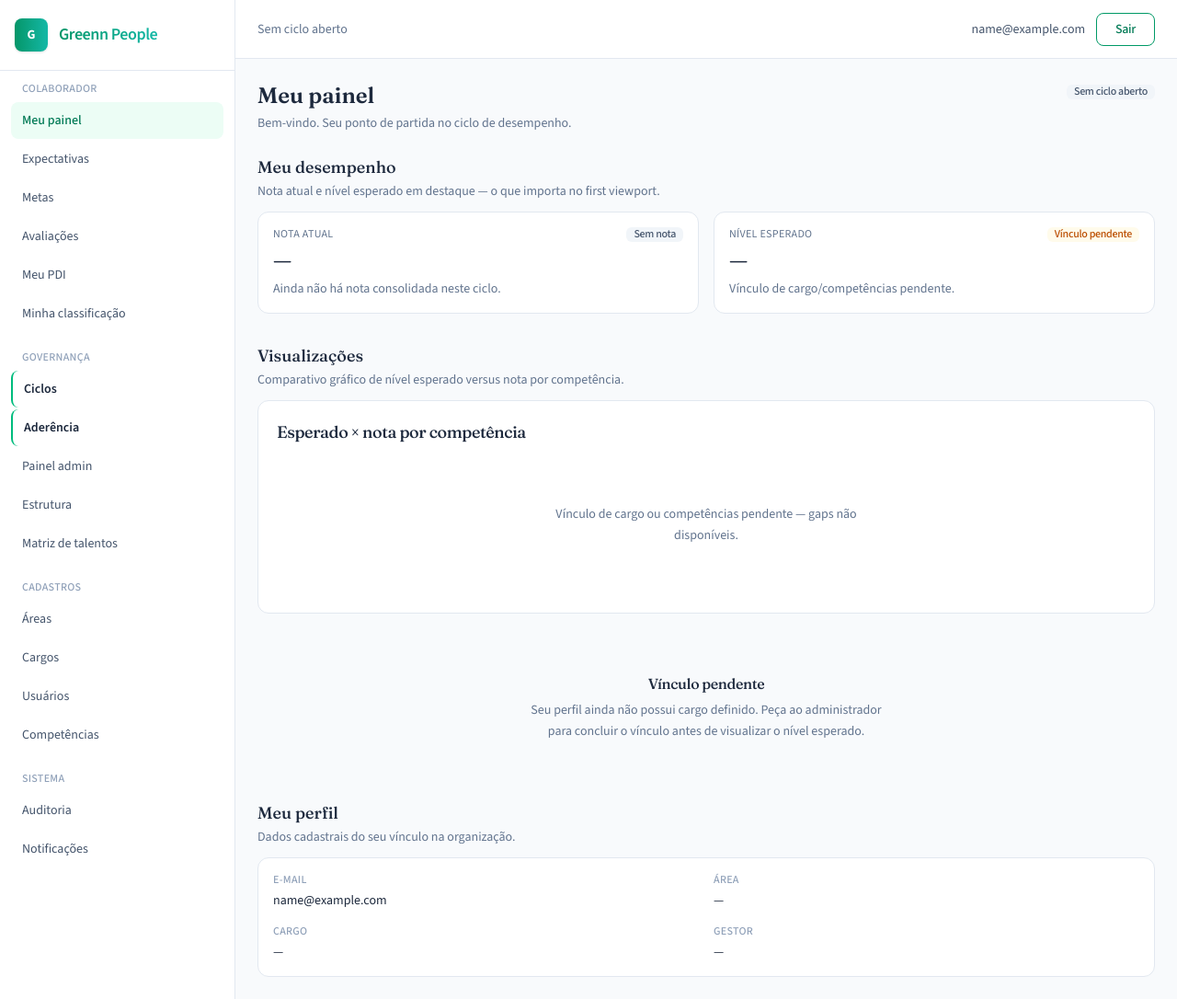
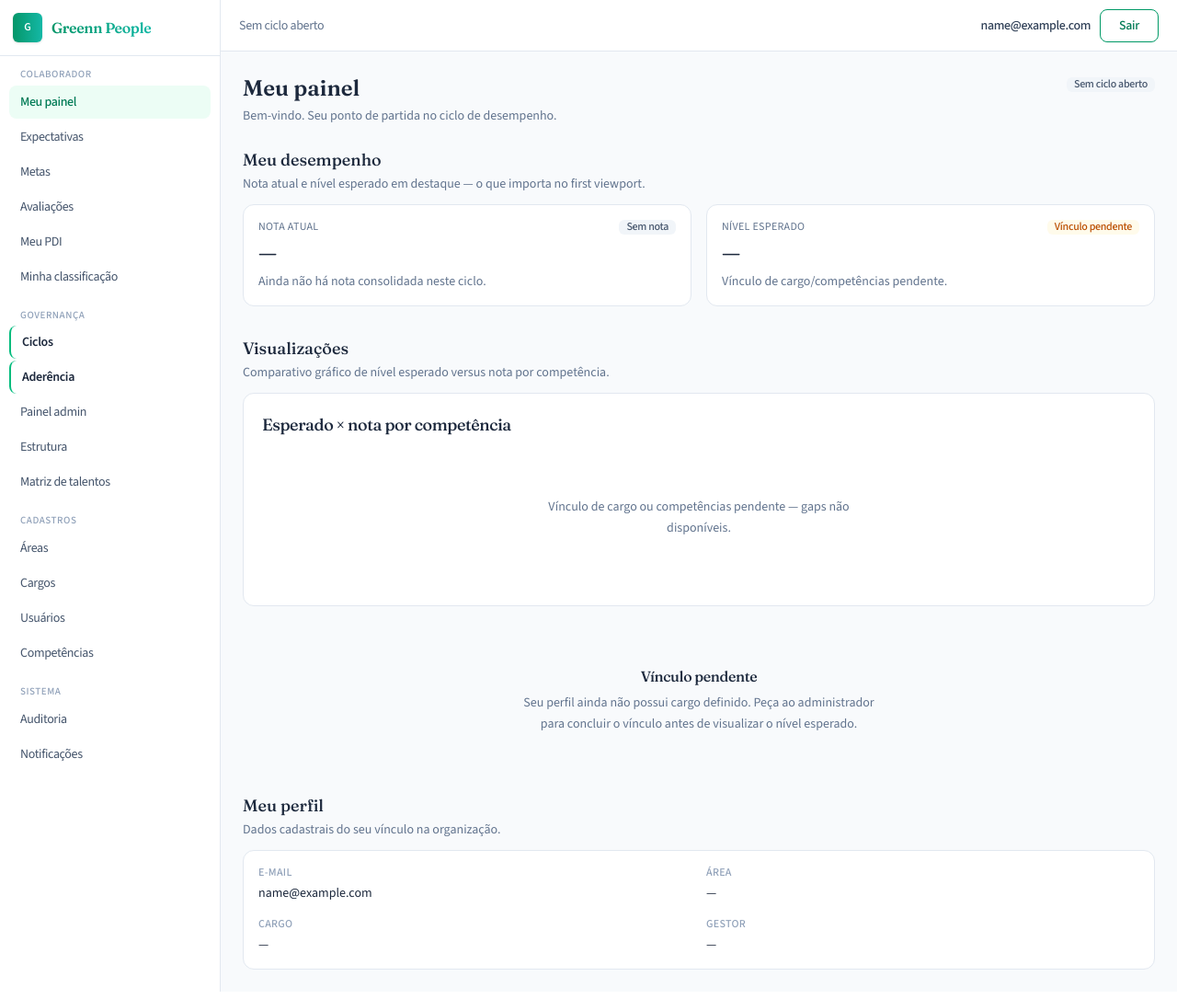
Before and after one commit to gbgconsulting/Greenn-People, a Django app: page / in a window 1280 px wide. Shown: the whole page at 92% size. Run offline with Django 5.2, Linux system fonts and the light colour scheme; the visitor is signed in with stand-in values (Sample User, id 1); data comes from the database, SQL or seed files in the repository; data that the repository does not hold is empty; parts of the project's set-up code (start-up, migrations or seed data) failed here and were passed over.

Commit message:
Feat - T044-T046: Polish final

```diff
--- a/templates/components/sidebar.html
+++ b/templates/components/sidebar.html
@@ -2,20 +2,20 @@
   Menu lateral desktop + drawer mobile.
   Paths alinhados a contracts/routes-contract.md.
   Propriedades is_leader / is_manager / is_admin vêm do CustomUser (T016).
-  Experimento: chrome alinhado ao guia (marca, densidade) — IA People intacta.
+  DS v2 (T044): densidade/tipografia do chrome sob .app-shell — IA People intacta (FR-008).
 {% endcomment %}
 {% with path=request.path %}
 <aside
-  class="hidden w-64 shrink-0 border-r border-line bg-surface-card md:flex md:flex-col"
+  class="hidden w-60 shrink-0 border-r border-line bg-surface-card md:flex md:flex-col"
   aria-label="Navegação principal"
 >
-  <div class="flex items-center gap-3 border-b border-line px-4 py-5">
-    <span class="flex h-9 w-9 shrink-0 items-center justify-center rounded-lg bg-brand-gradient text-sm font-bold text-white shadow-sm" aria-hidden="true">G</span>
+  <div class="flex items-center gap-2.5 border-b border-line px-3.5 py-3.5">
+    <span class="flex h-8 w-8 shrink-0 items-center justify-center rounded-md bg-brand-gradient text-xs font-semibold text-white shadow-sm" aria-hidden="true">G</span>
     <a href="{% url 'dashboard:personal' %}" class="shell-brand">
       Greenn People
     </a>
   </div>
-  <nav class="flex-1 space-y-5 overflow-y-auto p-3" aria-label="Menu">
+  <nav class="flex-1 space-y-4 overflow-y-auto px-2.5 py-3" aria-label="Menu">
     {% include "components/nav_menu.html" %}
   </nav>
 </aside>
@@ -29,13 +29,13 @@
 ></div>
 <aside
   id="mobile-nav"
-  class="fixed inset-y-0 left-0 z-50 flex w-[min(18rem,100vw)] -translate-x-full flex-col border-r border-line bg-surface-card shadow-lg transition-transform duration-200 ease-out md:hidden"
+  class="fixed inset-y-0 left-0 z-50 flex w-[min(17.5rem,100vw)] -translate-x-full flex-col border-r border-line bg-surface-card shadow-lg transition-transform duration-200 ease-out md:hidden"
   aria-label="Navegação mobile"
   aria-hidden="true"
 >
-  <div class="flex items-center justify-between gap-3 border-b border-line px-4 py-4">
-    <div class="flex min-w-0 items-center gap-3">
-      <span class="flex h-9 w-9 shrink-0 items-center justify-center rounded-lg bg-brand-gradient text-sm font-bold text-white shadow-sm" aria-hidden="true">G</span>
+  <div class="flex items-center justify-between gap-2.5 border-b border-line px-3.5 py-3">
+    <div class="flex min-w-0 items-center gap-2.5">
+      <span class="flex h-8 w-8 shrink-0 items-center justify-center rounded-md bg-brand-gradient text-xs font-semibold text-white shadow-sm" aria-hidden="true">G</span>
       <a href="{% url 'dashboard:personal' %}" class="shell-brand truncate">
         Greenn People
       </a>
@@ -51,7 +51,7 @@
       </svg>
     </button>
   </div>
-  <nav class="flex-1 space-y-5 overflow-y-auto p-3" aria-label="Menu mobile">
+  <nav class="flex-1 space-y-4 overflow-y-auto px-2.5 py-3" aria-label="Menu mobile">
     {% include "components/nav_menu.html" %}
   </nav>
 </aside>
--- a/templates/components/topbar.html
+++ b/templates/components/topbar.html
@@ -1,8 +1,8 @@
 {% comment %}
   Barra superior — menu mobile, identidade, contexto de ciclo, usuário e logout.
-  Experimento: ciclo como chip; logout via button outlined (Guia Medium/Outlined).
+  DS v2 (T044): densidade/tipografia do chrome sob .app-shell — sem CTAs novos (FR-008).
 {% endcomment %}
-<header class="sticky top-0 z-30 flex h-16 items-center gap-3 border-b border-line bg-surface-card px-4 md:px-6">
+<header class="sticky top-0 z-30 flex h-14 items-center gap-3 border-b border-line bg-surface-card px-4 md:px-5">
   <div class="flex min-w-0 items-center gap-2 md:hidden">
     <button
       type="button"
@@ -26,27 +26,27 @@
         class="hidden min-w-0 flex-1 truncate sm:block"
         title="Ciclo: {{ ciclo_aberto.nome }}"
       >
-        <span class="inline-flex max-w-full items-center gap-2 rounded-lg border border-line bg-surface px-3 py-1.5 text-sm text-slate-600">
-          <span class="shrink-0 text-xs font-medium uppercase tracking-wide text-slate-400">Ciclo</span>
+        <span class="inline-flex max-w-full items-center gap-2 rounded-md border border-line bg-surface px-2.5 py-1 text-sm tracking-tight text-slate-600">
+          <span class="shrink-0 text-[0.6875rem] font-medium uppercase tracking-wider text-slate-400">Ciclo</span>
           <span class="truncate font-medium text-slate-800">{{ ciclo_aberto.nome }}</span>
         </span>
       </p>
-      <p class="min-w-0 flex-1 truncate text-sm text-slate-600 sm:hidden" title="Ciclo: {{ ciclo_aberto.nome }}">
+      <p class="min-w-0 flex-1 truncate text-sm tracking-tight text-slate-600 sm:hidden" title="Ciclo: {{ ciclo_aberto.nome }}">
         <span class="text-slate-400">Ciclo</span>
         {{ ciclo_aberto.nome }}
       </p>
     {% else %}
       <p
-        class="min-w-0 flex-1 truncate text-sm text-slate-500"
+        class="min-w-0 flex-1 truncate text-sm tracking-tight text-slate-500"
         title="Sem ciclo aberto"
       >
         Sem ciclo aberto
       </p>
     {% endif %}
   {% endif %}
-  <div class="ml-auto flex shrink-0 items-center gap-3 text-sm text-slate-600">
+  <div class="ml-auto flex shrink-0 items-center gap-2.5 text-sm tracking-tight text-slate-600">
     {% if user.is_authenticated %}
-      <span class="hidden max-w-[12rem] truncate sm:inline" title="{{ user.get_username }}">
+      <span class="hidden max-w-[12rem] truncate font-medium text-slate-700 sm:inline" title="{{ user.get_username }}">
         {{ user.get_username }}
       </span>
       <form method="post" action="{% url 'accounts:logout' %}" class="inline">
```
Also changed, not shown: docs/design-system.md (+8 -1 lines), specs/007-design-system-v2/contracts/out-checklist.md (+21 -0 lines), specs/007-design-system-v2/contracts/path-allowlist.md (+2 -0 lines), specs/007-design-system-v2/tasks.md (+3 -3 lines), static/src/input.css (+6 -6 lines), specs/007-design-system-v2/evidence/before-after/08-shell-chrome-after.png (added), specs/007-design-system-v2/evidence/before-after/08-shell-chrome-before.png (added), specs/007-design-system-v2/evidence/before-after/README.md, static/css/tailwind.css.
